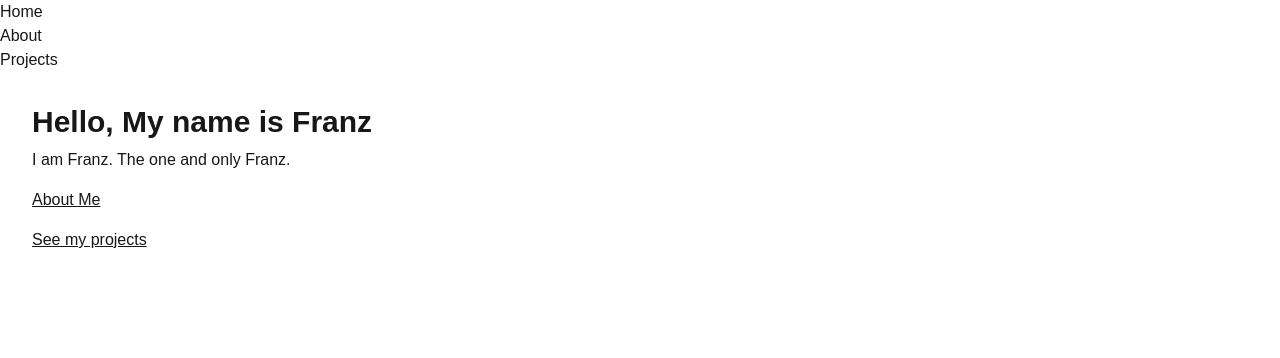
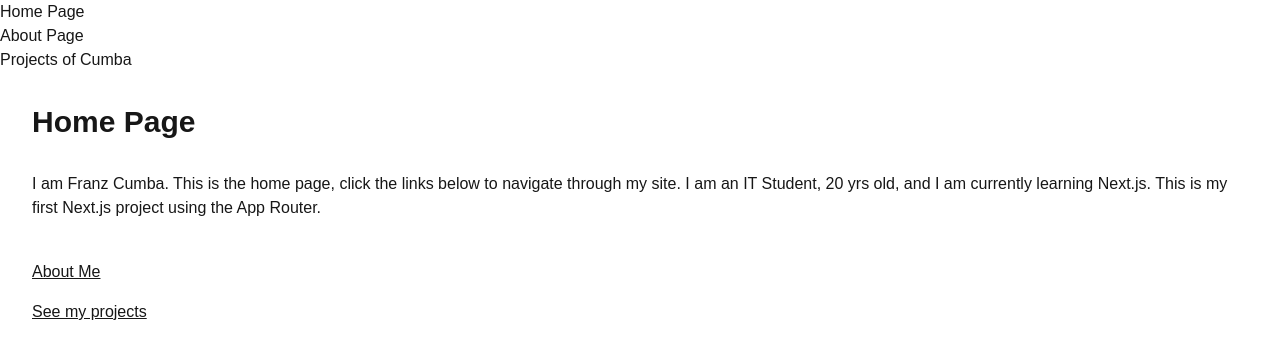
Before and after one commit to Franzkewl/my-first-project, a Next.js app: page / in a window 1280 px wide. Shown: the top 358 px of the page. Built offline with nearby package versions, Linux system fonts and the light colour scheme.

Commit message:
Build home page

```diff
--- a/app/layout.tsx
+++ b/app/layout.tsx
@@ -25,9 +25,9 @@ export default function RootLayout({ children }: LayoutProps<"/">) {
       className={`${geistSans.variable} ${geistMono.variable} h-full antialiased`}
     >
       <body className="min-h-full flex flex-col">
-        <Link href="/">Home</Link>
-        <Link href="/about">About</Link>
-        <Link href="/projects">Projects</Link>{children}</body>
+        <Link href="/">Home Page</Link>
+        <Link href="/about">About Page</Link>
+        <Link href="/projects">Projects of Cumba</Link>{children}</body>
     </html>
   );
 }
--- a/app/page.tsx
+++ b/app/page.tsx
@@ -5,12 +5,14 @@ export default function Home() {
 return (
 <main className="p-8">
 <h1 className="text-3xl font-bold">
-Hello, My name is Franz
+Home Page
 </h1>
+<br/>
 <p className="mt-2">
-I am Franz. The one and only Franz.
+I am Franz Cumba. This is the home page, click the links below to navigate through my site.
+I am an IT Student, 20 yrs old, and I am currently learning Next.js. This is my first Next.js project using the App Router.
 </p>
-
+<br/>
 <Link href="/about" className="mt-4 inline-block underline">
 About Me
 </Link>
```
